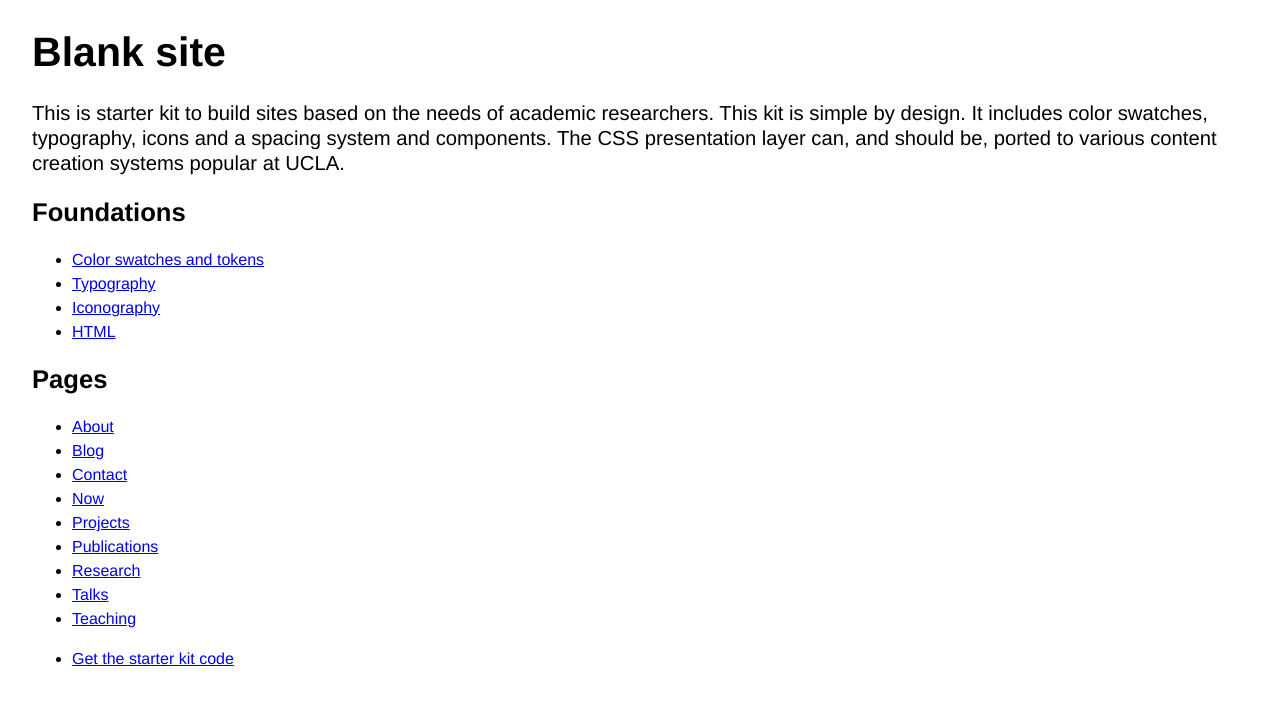
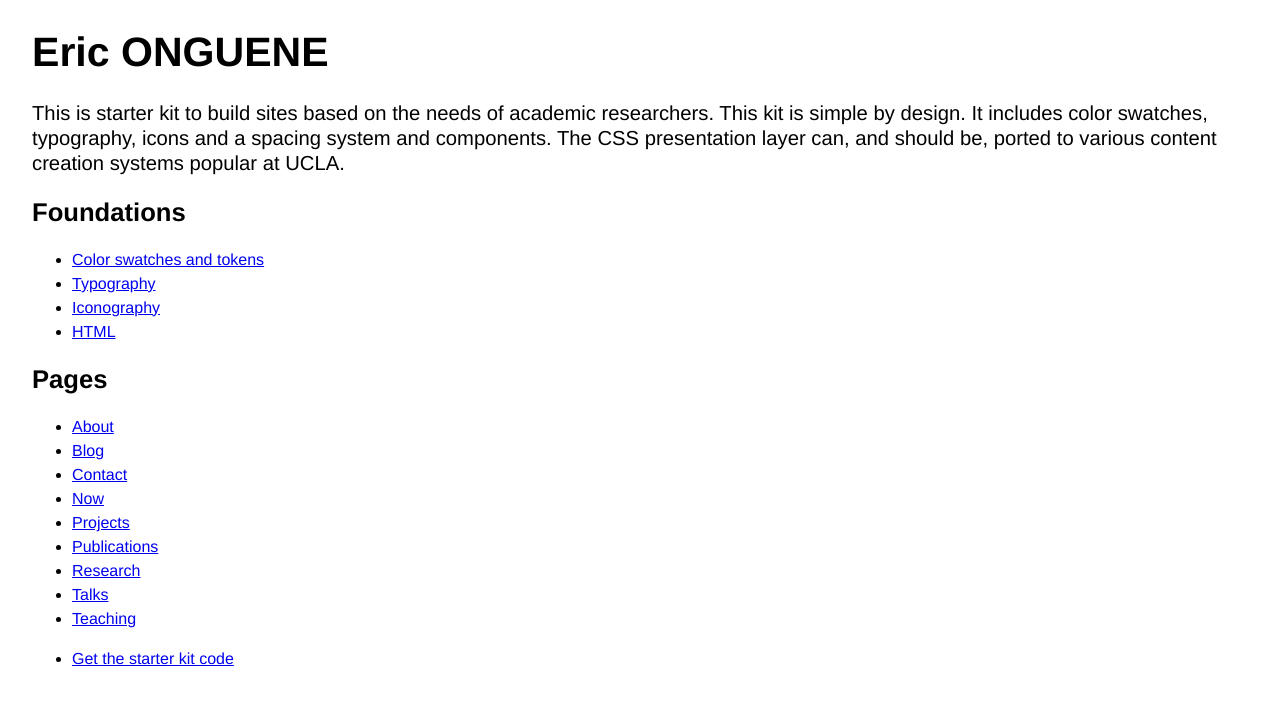
Before and after one commit to eric8514/eric8514.github.io, a plain HTML site: page index.html in a window 1280 px wide. Drawn offline with Linux system fonts and the light colour scheme.

Commit message:
Update index.html

```diff
--- a/index.html
+++ b/index.html
@@ -6,12 +6,12 @@
     <meta charset="utf-8">
     <meta name="viewport" content="width=device-width, initial-scale=1.0" />
     <link rel="stylesheet" href="css/styles.css">
-    <title>Blank site</title>
+    <title>Welcome to Eric ONGUENE WEBSITE</title>
   </head>
 
   <body>
     <header>
-      <h1>Blank site</h1>
+      <h1>Eric ONGUENE</h1>
       <p class="standfirst">This is starter kit to build sites based on the needs of academic researchers. This kit is simple by design. It includes color swatches, typography, icons and a spacing system and components. The CSS presentation layer can, and should be, ported to various content creation systems popular at UCLA.</p>
 
     </header>
```
